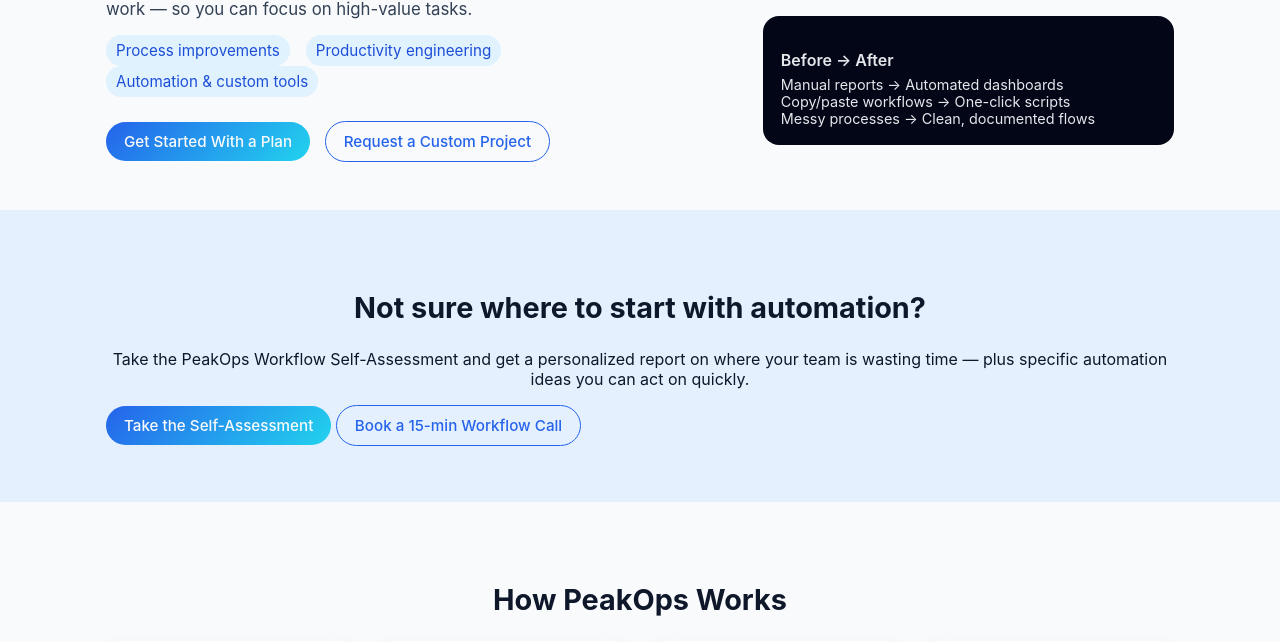
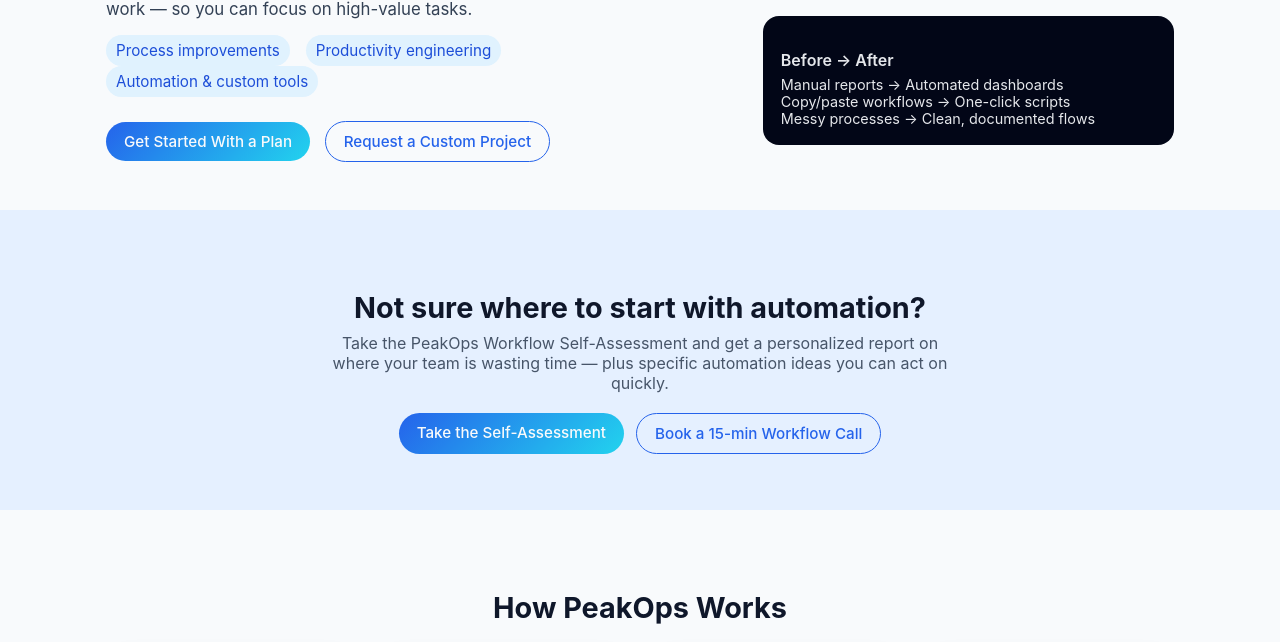
Before and after one commit to ericsjaffe/peakops_automation, a Flask app: page / in a window 1280 px wide. Shown: the part 310-952 px from the top of the page. Run offline with Flask 3, Linux system fonts and the light colour scheme.

Commit message:
Update styles.css

```diff
--- a/static/styles.css
+++ b/static/styles.css
@@ -1,4 +1,3 @@
-
 *,
 *::before,
 *::after {
@@ -57,7 +56,6 @@ a {
   font-size: 1.25rem;
   color: #e5e7eb;    /* header text color */
 }
-
 
 .main-nav a {
   margin-left: 18px;
@@ -125,7 +123,8 @@ a {
   gap: 16px;
 }
 
-.stat-card, .flow-card {
+.stat-card,
+.flow-card {
   background-color: #020617;
   color: #e5e7eb;
   padding: 18px;
@@ -385,6 +384,35 @@ textarea {
   color: #166534;
 }
 
+/* ============================
+   NEW: CTA SECTION UNDER HERO
+   ============================ */
+
+.cta-section {
+  max-width: 760px;
+  margin: 0 auto;
+  text-align: center;
+}
+
+.cta-section .section-title {
+  margin-bottom: 8px;
+}
+
+.cta-section p {
+  max-width: 640px;
+  margin: 0 auto;
+  font-size: 1rem;
+  color: #475569;
+}
+
+.cta-buttons {
+  margin-top: 20px;
+  display: flex;
+  flex-wrap: wrap;
+  gap: 12px;
+  justify-content: center;
+}
+
 /* Responsive tweaks */
 @media (max-width: 768px) {
   .hero-inner {
@@ -400,4 +428,9 @@ textarea {
   .main-nav {
     display: none;
   }
+
+  /* Make sure CTA section has nice breathing room on mobile */
+  .cta-section {
+    padding: 0 8px;
+  }
 }
```
